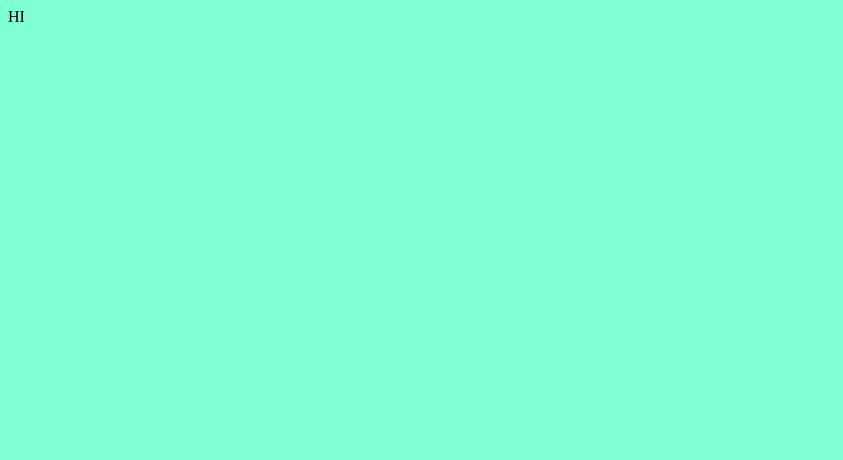
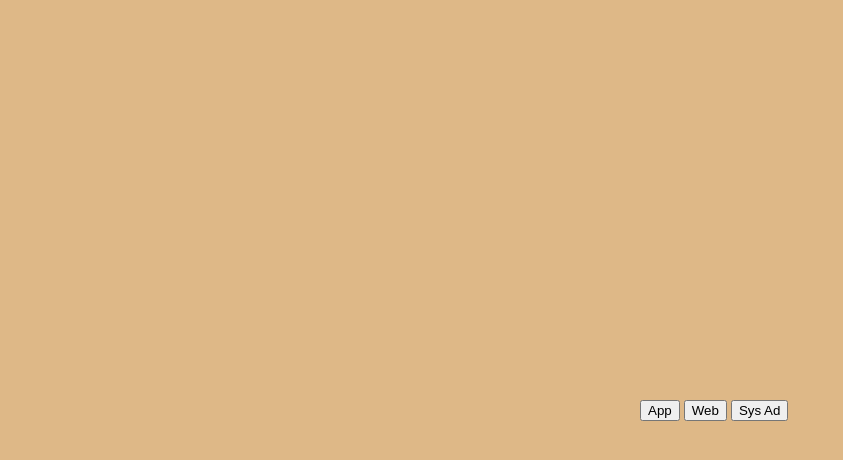
Before and after one commit to jaiakash/PollBooth, a plain HTML site: page index.html in a window 1280 px wide. Shown: the whole page, without its empty margins (0-843 px from the left). Drawn offline with Linux system fonts and the light colour scheme.

Commit message:
Added Domains button

```diff
--- a/index.css
+++ b/index.css
@@ -1,3 +1,10 @@
 body{
-    background-color:aquamarine;
+    background-color:burlywood
 }
+
+.domain{
+    position: absolute;
+    left: 50%;
+    top: 50%;
+    justify-content: space-between;
+}
--- a/index.html
+++ b/index.html
@@ -6,6 +6,10 @@
     <script src='index.js'></script>
 </head>
 <body>
-    HI
+    <div class="domain">
+        <button>App</button>
+        <button>Web</button>
+        <button>Sys Ad</button>
+    </div>
 </body>
 </html>
```
